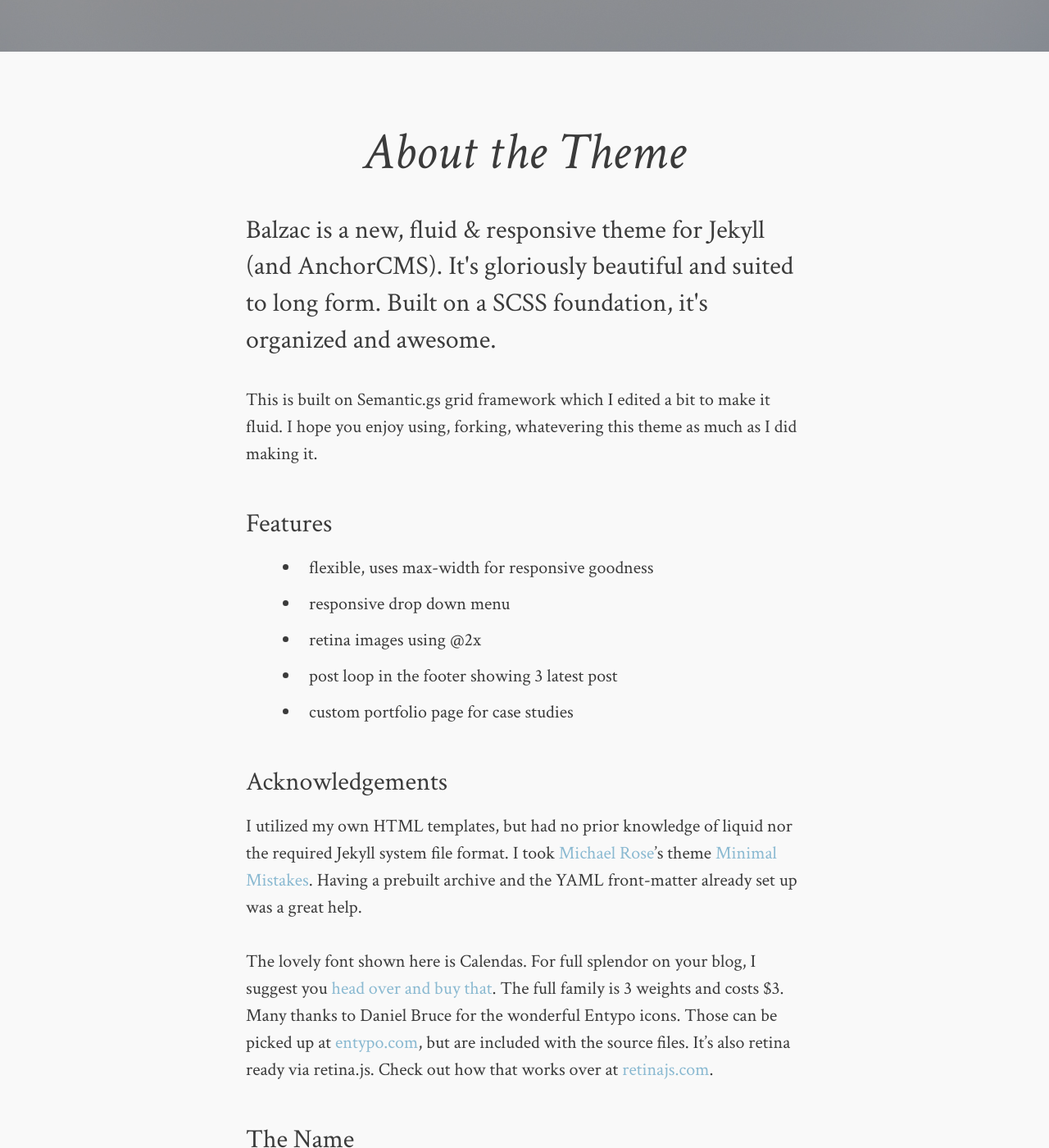
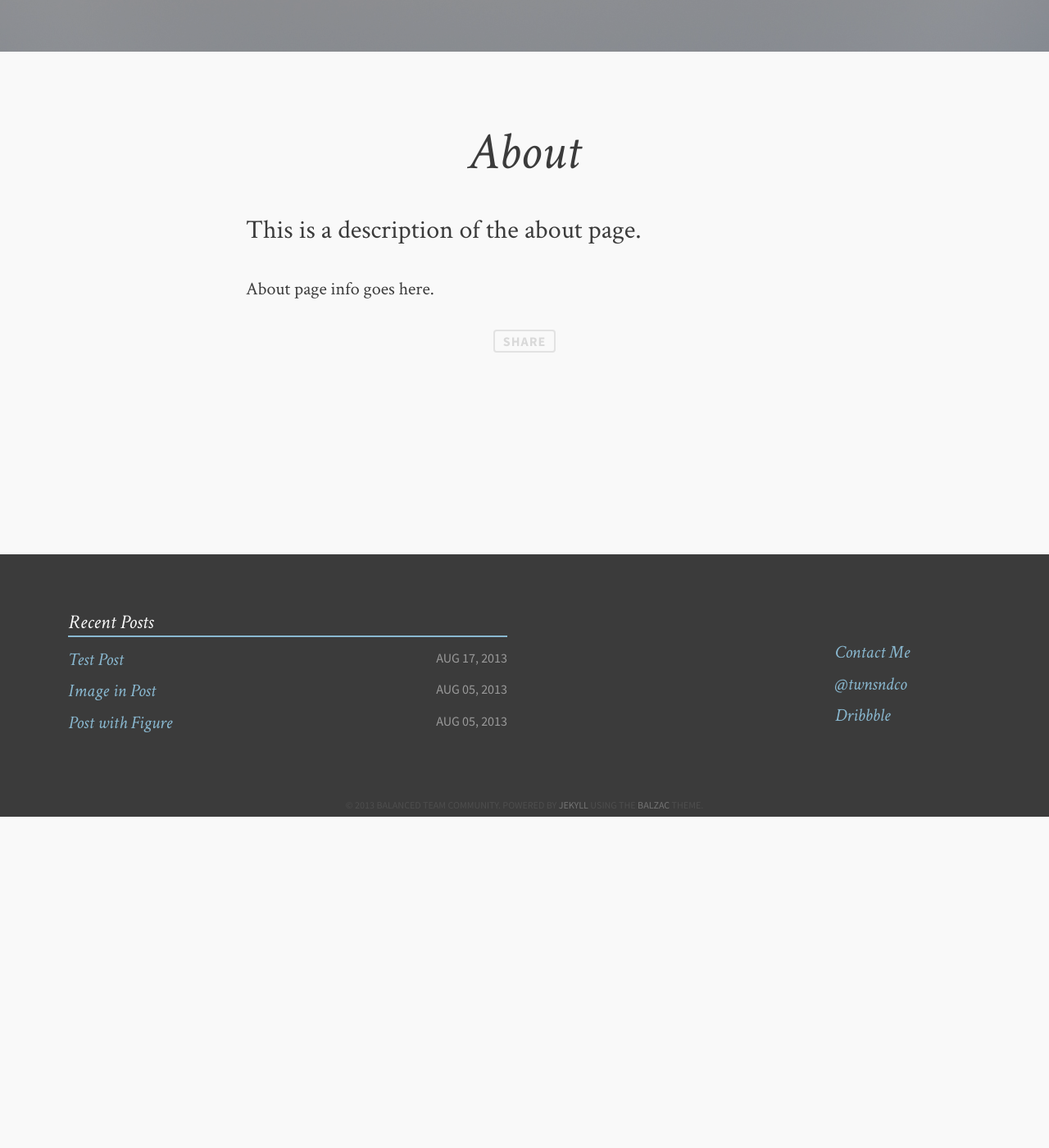
Before and after one commit to designmetrics/designmetrics.github.io, a Jekyll site: the page built from about.md, in a window 1280 px wide and 1400 px high, scrolled down 487 px. Shown: the whole window at 82% size. Built offline with Jekyll 4.4.1, drawn with Linux system fonts in a browser that asks for light colours; comment, search, counter and statistics services are not loaded; after the commit the page ends 1483 px from its top, so only the background shows below that; some of the changed text lies outside the part shown.

Commit message:
edits to home template

```diff
--- a/_config.yml
+++ b/_config.yml
@@ -26,9 +26,6 @@
   - title: Github
     url: https://github.com/ColeTownsend/Balzac-for-Jekyll
     external: true
-  - title: Cole Who?
-    url: http://coletownsend.com
-    external: true
 
 # http://en.wikipedia.org/wiki/List_of_tz_database_time_zones
 timezone:    America/New_York
--- a/_layouts/home.html
+++ b/_layouts/home.html
@@ -3,8 +3,9 @@
     <div id='bump'>
         <section class="article archive">
           <article class="archive-wrap">
+            <h2>A space for resources and collaboration on metrics-based design.</h2>
+            <hr />
               <ol class="post-list">
-                 <lh><h2><span class="bb">{{ page.title }}</span></h2></lh>
                   {% for post in site.posts %}
                   <li>
                     <div class="deets" itemscope itemtype="http://schema.org/BlogPosting" itemprop="blogPost">
--- a/about.md
+++ b/about.md
@@ -1,26 +1,11 @@
 ---
 layout: post
 permalink: /about/index.html
-title: About the Theme
-description: Balzac is a new, fluid & responsive theme for Jekyll (and AnchorCMS). It's gloriously beautiful and suited to long form. Built on a SCSS foundation, it's organized and awesome.
+title: About
+description: This is a description of the about page.
 tags: [about, Jekyll, theme, responsive]
 image:
   feature: soft-trees.jpg
 ---
 
-This is built on Semantic.gs grid framework which I edited a bit to make it fluid. I hope you enjoy using, forking, whatevering this theme as much as I did making it.
-
-### Features
-* flexible, uses max-width for responsive goodness
-* responsive drop down menu
-* retina images using @2x
-* post loop in the footer showing 3 latest post
-* custom portfolio page for case studies
-
-### Acknowledgements
-I utilized my own HTML templates, but had no prior knowledge of liquid nor the required Jekyll system file format. I took [Michael Rose](http://twitter.com/mmistakes)'s theme [Minimal Mistakes](http://mmistakes.github.io/minimal-mistakes/). Having a prebuilt archive and the YAML front-matter already set up was a great help.
-
- The lovely font shown here is Calendas. For full splendor on your blog, I suggest you [head over and buy that](http://calendasplus.com/). The full family is 3 weights and costs $3. Many thanks to Daniel Bruce for the wonderful Entypo icons. Those can be picked up at [entypo.com](http://entypo.com), but are included with the source files. It's also <b>retina ready</b> via retina.js. Check out how that works over at [retinajs.com](http://retinajs.com).
-
-### The Name
-Balzac was a famous writer, known for his beautiful prose. I read some Balzac in school, but mostly feel comfort in the name of my favorite coffee shop in Stratford, Ontario.
+About page info goes here.
```
Also changed, not shown: _posts/2013-08-17-test-post.md (+0 -2 lines), index.md (line endings or trailing spaces).
